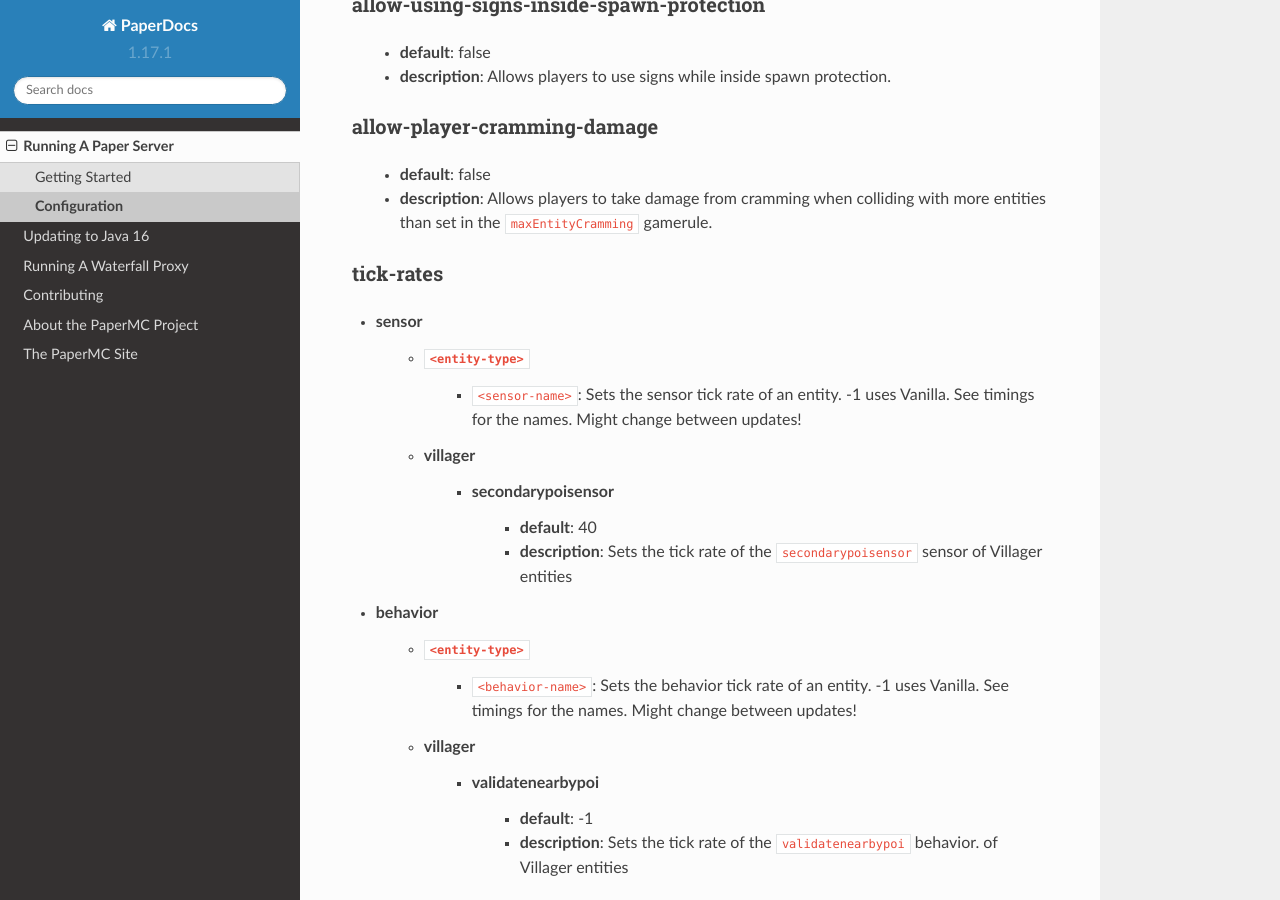
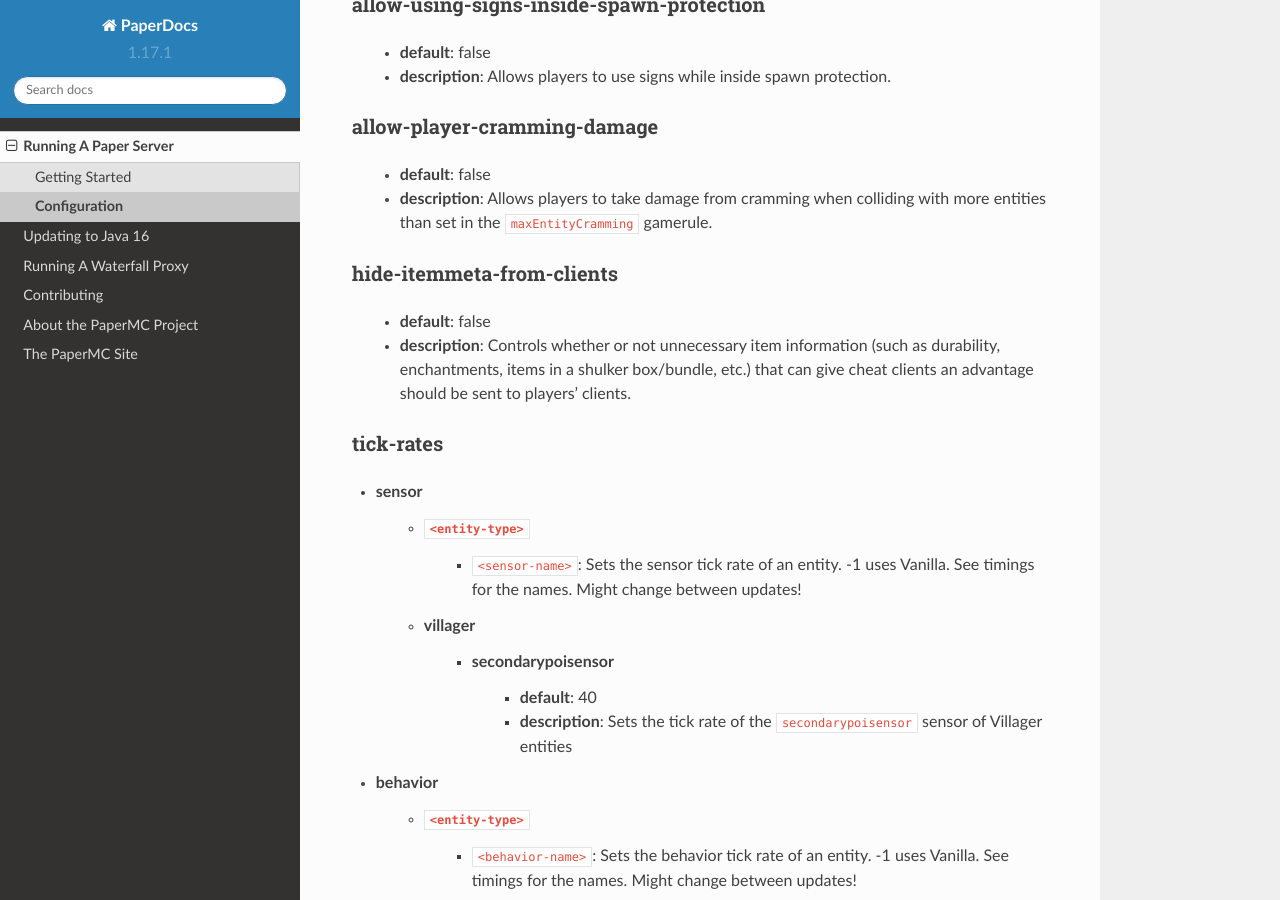
Before and after one commit to PaperMC/PaperDocs, a Sphinx documentation site: the page built from source/server/configuration.rst, in a window 1280 px wide and 900 px high, scrolled down 28121 px. Built offline with Sphinx 7.4.7 and the Read the Docs theme 2.0.0, drawn with Linux system fonts in a browser that asks for light colours.

Commit message:
hide-itemmeta-from-clients documentation.

```diff
--- a/source/server/configuration.rst
+++ b/source/server/configuration.rst
@@ -1208,6 +1208,14 @@
    - **description**: Allows players to take damage from cramming when colliding
      with more entities than set in the ``maxEntityCramming`` gamerule.
 
+hide-itemmeta-from-clients
+~~~~~~~~~~~~~~~~~~~~~~~~~~
+   - **default**: false
+   - **description**: Controls whether or not unnecessary item information
+     (such as durability, enchantments, items in a shulker box/bundle, etc.)
+     that can give cheat clients an advantage should be sent to players'
+     clients.
+
 tick-rates
 ~~~~~~~~~~
 * sensor
```
